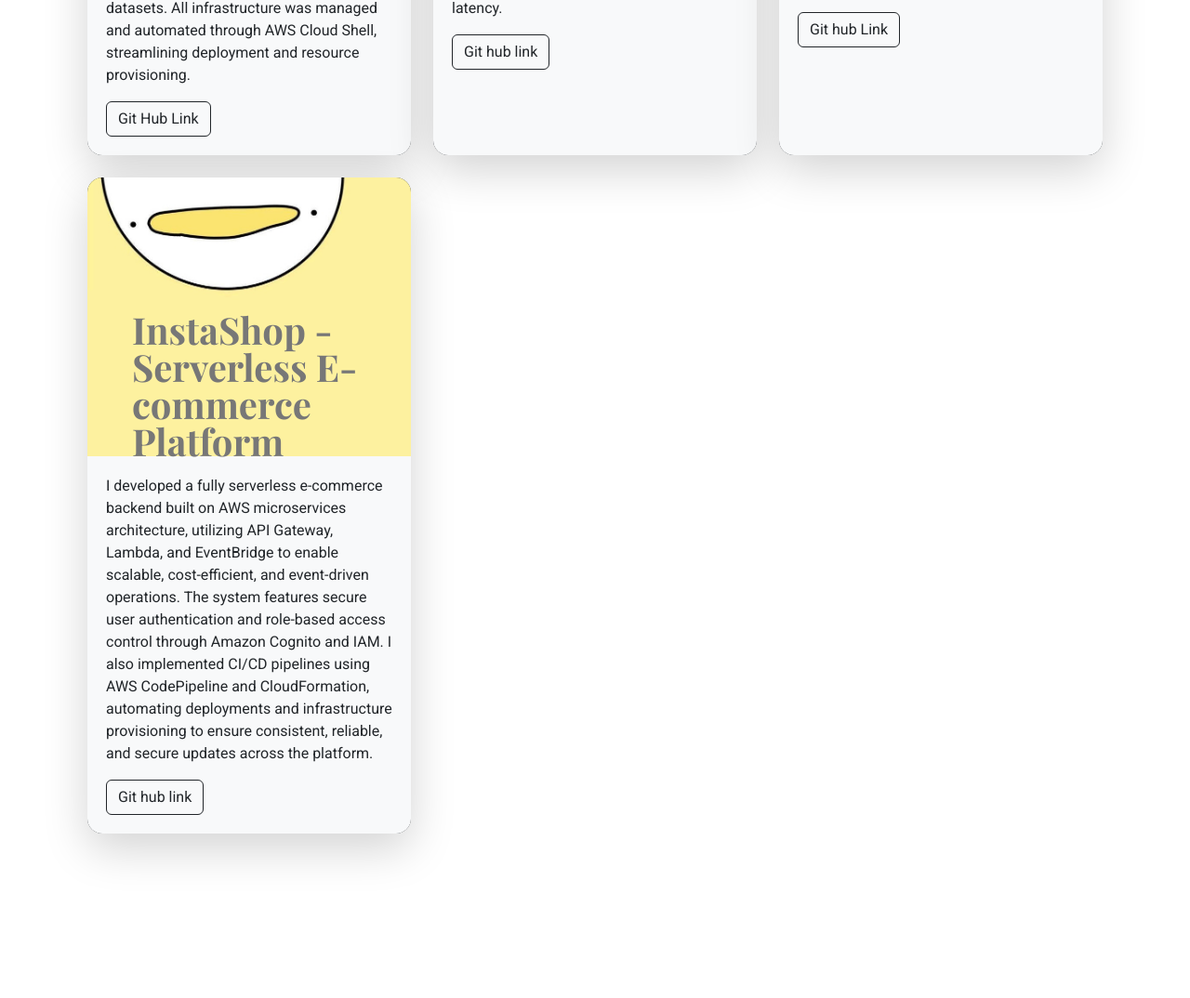
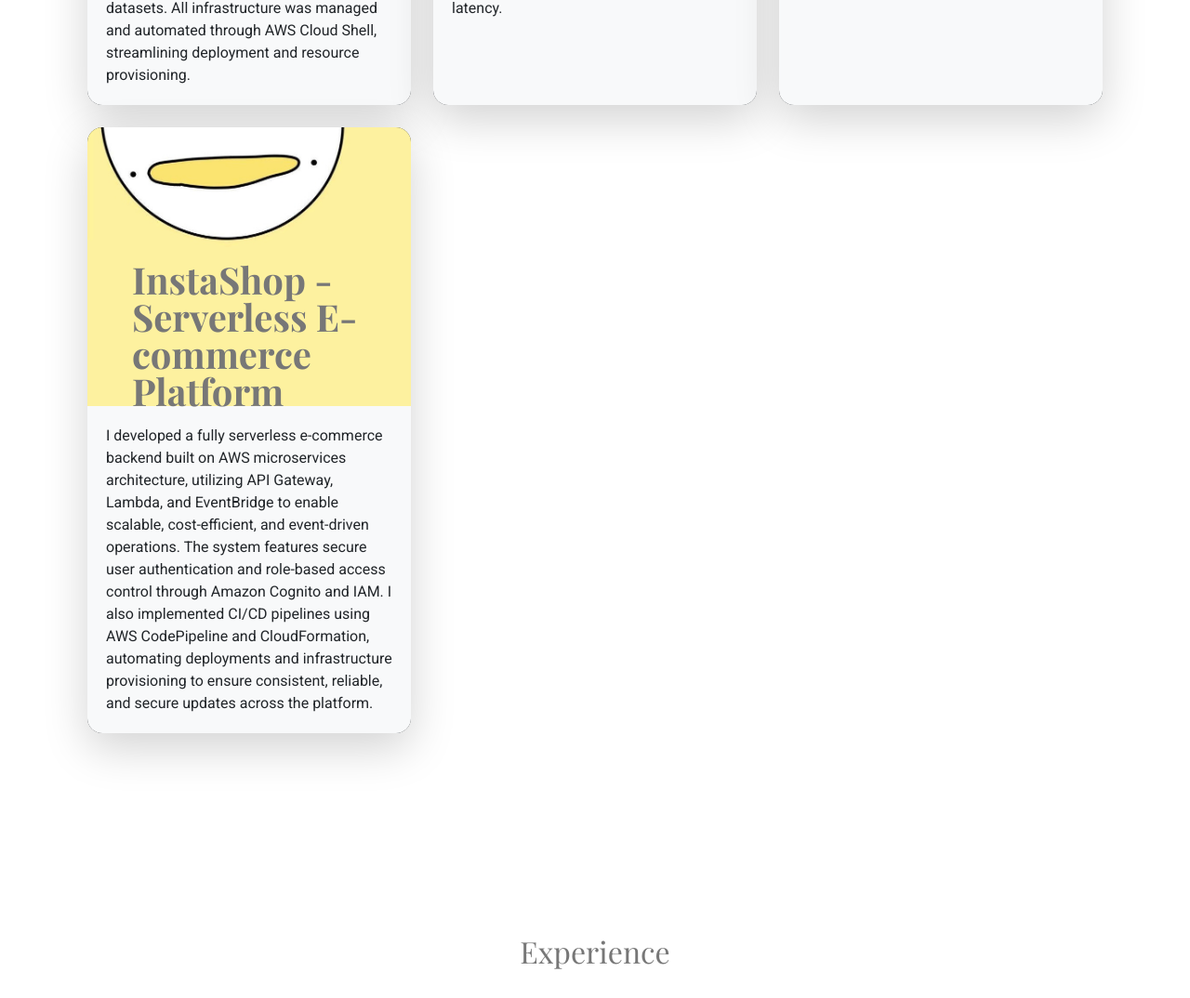
Before and after one commit to NandaGopalYadav/NandaGopalYadav.github.io, a plain HTML site: page index.html in a window 1280 px wide. Shown: the part 2874-3948 px from the top of the page at 93% size. Drawn offline with nearby package versions, Linux system fonts and the light colour scheme; a web font is replaced by a local one.

Commit message:
Update index.html

```diff
--- a/index.html
+++ b/index.html
@@ -165,7 +165,7 @@
         </div>
         <div class="card-body bg-light text-dark">
           <p class="card-text">I built a cloud-native platform that enables users to contribute, manage, and access datasets—think of it as GitHub, but for data. The application was architected using AWS services like EC2, S3, RDS (MySQL), IAM, and Route 53, ensuring seamless scalability, strong security, and high availability. I implemented an elastic load balancer for fault tolerance and leveraged AWS IAM to enforce secure access controls. To enhance performance, I tuned database queries and added indexing strategies optimized for large datasets. All infrastructure was managed and automated through AWS Cloud Shell, streamlining deployment and resource provisioning.</p>
-          <a href="#" class="btn btn-outline-dark">Git Hub Link</a>
+         <!-- <a href="#" class="btn btn-outline-dark">Git Hub Link</a> -->
         </div>
       </div>
     </div>
@@ -181,7 +181,7 @@
         </div>
         <div class="card-body bg-light text-dark">
           <p class="card-text">I developed a real-time collaborative note-taking web app that enables seamless multi-user editing using WebSockets (Socket.io). The frontend is deployed on Vercel for fast, global access, while the backend runs on AWS EC2 for scalability and control. I designed and implemented a RESTful API with Express.js and MongoDB, focusing on efficient CRUD operations and performance-tuned queries to enhance document retrieval speed. The result is a responsive and scalable application that supports live collaboration with minimal latency.</p>
-          <a href="#" class="btn btn-outline-dark">Git hub link</a>
+        <!--  <a href="#" class="btn btn-outline-dark">Git hub link</a> -->
         </div>
       </div>
     </div>
@@ -197,7 +197,7 @@
         </div>
         <div class="card-body bg-light text-dark">
           <p class="card-text">I engineered a real-time stock market data pipeline using Kafka Producers and Consumers, enabling high-throughput data ingestion with fault tolerance via a distributed Kafka cluster hosted on AWS EC2. The system was designed for scalability and cost-efficiency, leveraging AWS S3, Glue, and Athena for serverless data processing and querying. By automating ETL workflows with AWS Lambda, I streamlined data transformation and significantly improved performance for large-scale financial datasets.</p>
-          <a href="#" class="btn btn-outline-dark">Git hub Link</a>
+         <!-- <a href="#" class="btn btn-outline-dark">Git hub Link</a> -->
         </div>
       </div>
     </div>
@@ -215,7 +215,7 @@
     </div>
     <div class="card-body bg-light text-dark">
       <p class="card-text">I developed a fully serverless e-commerce backend built on AWS microservices architecture, utilizing API Gateway, Lambda, and EventBridge to enable scalable, cost-efficient, and event-driven operations. The system features secure user authentication and role-based access control through Amazon Cognito and IAM. I also implemented CI/CD pipelines using AWS CodePipeline and CloudFormation, automating deployments and infrastructure provisioning to ensure consistent, reliable, and secure updates across the platform.</p>
-      <a href="#" class="btn btn-outline-dark">Git hub link</a>
+     <!-- <a href="#" class="btn btn-outline-dark">Git hub link</a> -->
     </div>
   </div>
 </div>
```
